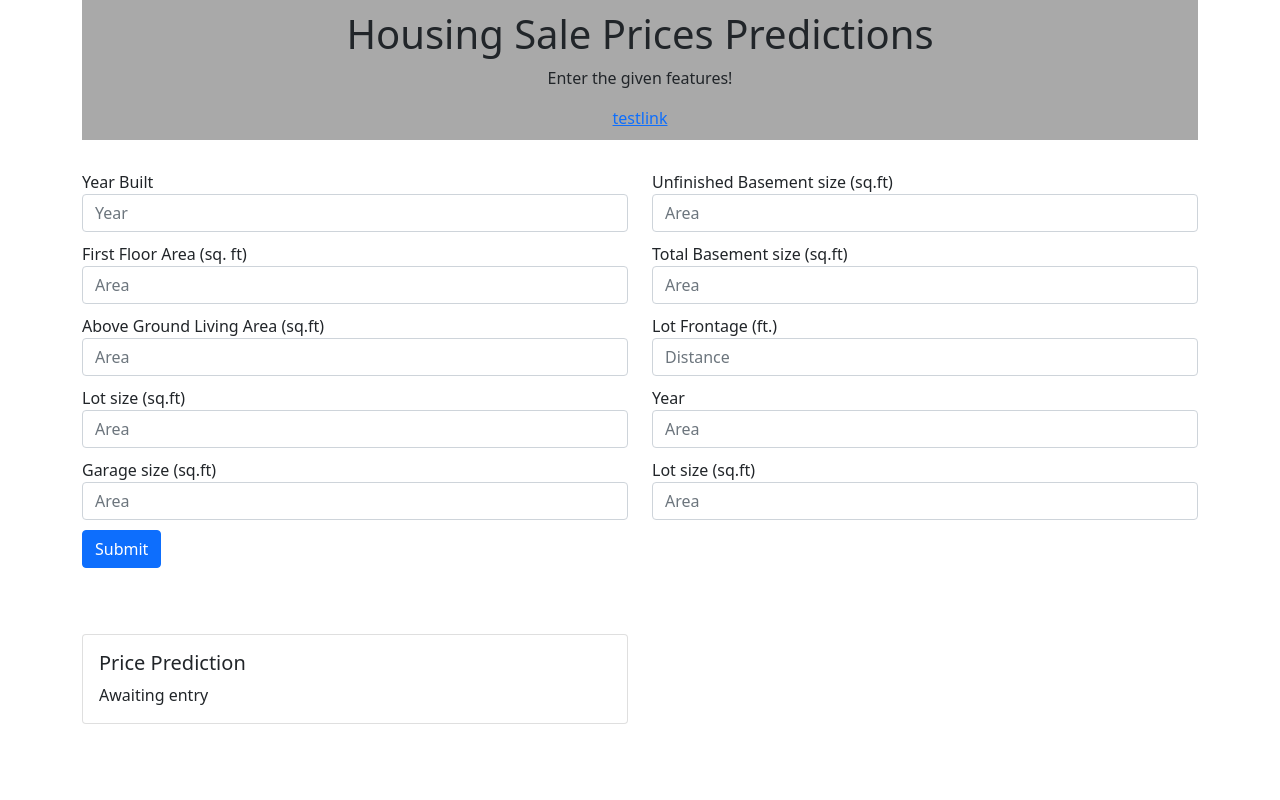
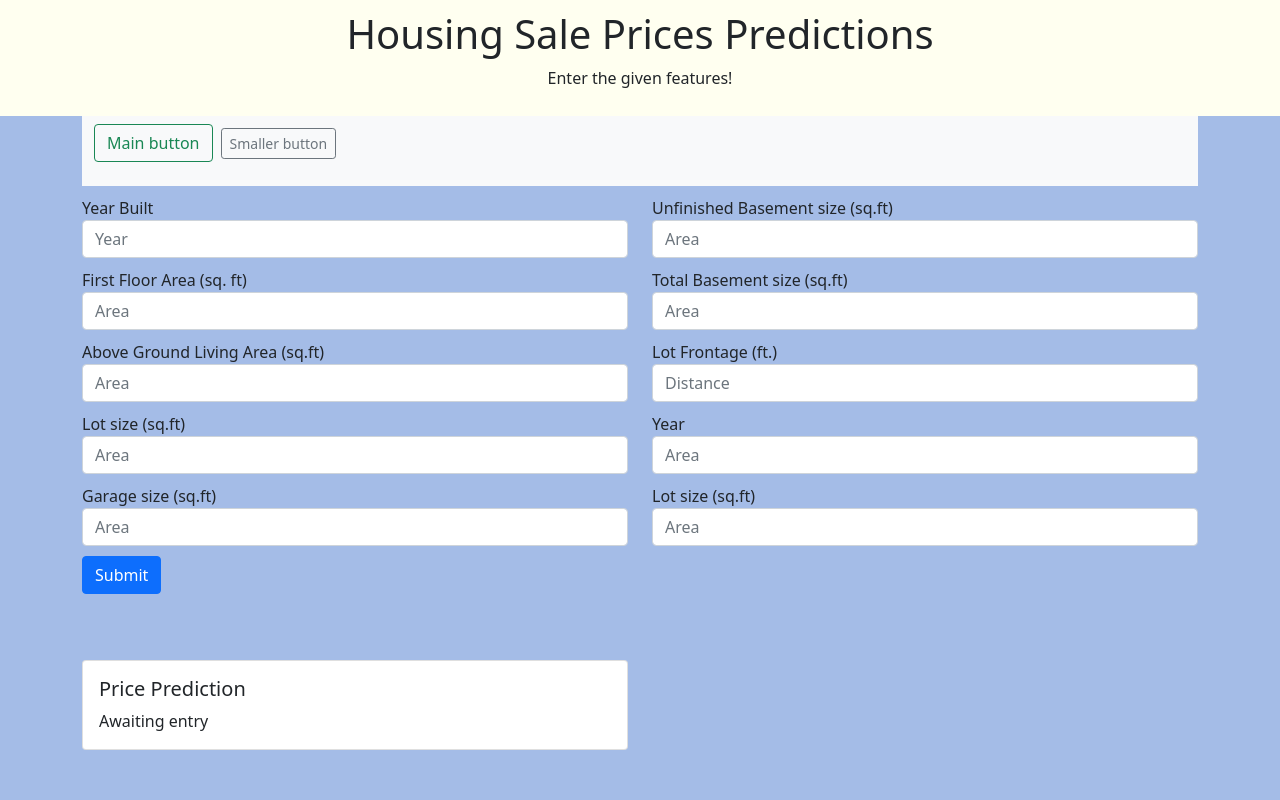
Before and after one commit to lguloy/HousePricingPredictions, a Flask app: page / in a window 1280 px wide. Run offline with Flask 2, Linux system fonts and the light colour scheme; some libraries are stand-ins or nearby versions.

Commit message:
Heroku Files

```diff
--- a/app.py
+++ b/app.py
@@ -26,13 +26,11 @@ app.config['SQLALCHEMY_TRACK_MODIFICATIONS'] = False
 db = SQLAlchemy(app)
 Features = create_classes(db)
 
-@app.route("/")
+@app.route("/", methods=["GET", "POST"])
 def home():
     prices = "Awaiting entry"
-    return render_template("index.html", prices=prices)
 
-@app.route("/send", methods=["GET", "POST"])
-def send():
+
     if request.method == "POST":
         model_input = {"Year Built": request.form["Yearbuilt"],
                        "1stFlrSF" : request.form["1stFlrSF"],
@@ -66,8 +64,46 @@ def send():
 
         return render_template("index.html", prices=predicted_price)
 
-    return render_template("dummy.html")
-
+    return render_template("index.html", prices=prices)
+# =============================================================================
+# @app.route("/send", methods=["GET", "POST"])
+# def send():
+#   if request.method == "POST":
+#         model_input = {"Year Built": request.form["Yearbuilt"],
+#                        "1stFlrSF" : request.form["1stFlrSF"],
+#                        "GrLivArea": request.form["GrLivArea"],
+#                        "LotArea": request.form["LotArea"],
+#                        "GarageArea": request.form["GarageArea"],
+#                        "BsmtUnfSF": request.form["BsmtUnfSF"],
+#                        "TotalBsmtSF": request.form["TotalBsmtSF"],
+#                        "LotFrontage": request.form["LotFrontage"],
+#                        "GarageYrBlt": request.form["GarageYrBlt"],
+#                        "MoSold": request.form["MoSold"]
+#
+#             }
+#
+#         price= model.run_model(model_input)
+#         predicted_price = f'$ {price}'
+#
+#         features = Features(firstflrsf=model_input["1stFlrSF"], \
+#                             grlivarea=model_input["GrLivArea"], \
+#                             lotarea=model_input["LotArea"], \
+#                             garagearea=model_input["GarageArea"], \
+#                            bsmtunfsf=model_input["BsmtUnfSF"], \
+#                             totalbsmtsf=model_input["TotalBsmtSF"], \
+#                             lotfrontage=model_input["LotFrontage"], \
+#                             garageyrblt=model_input["GarageYrBlt"], \
+#                             mosol=model_input["MoSold"], \
+#                             yearbuilt=model_input["Year Built"], \
+#                             saleprice=str(price) )
+#         db.session.add(features)
+#         db.session.commit()
+#
+#         return render_template("index.html", prices=predicted_price)
+#
+#     return render_template("dummy.html")
+#
+# =============================================================================
 
 
 
--- a/static/style.css
+++ b/static/style.css
@@ -1,7 +1,6 @@
 .header_style {
     background-color: darkgrey;
     padding: 10px;
-    margin-bottom: 20px;
 }
 .form_margin{
     margin-top: 10px;
--- a/templates/index.html
+++ b/templates/index.html
@@ -11,15 +11,26 @@
     <link rel="stylesheet" type="text/css" href="../static/style.css">
 </head>
 
-<body>
+<body style="background-color: rgb(164, 188, 231);">
+
+
+
+    <div class="header_style" style="text-align: center; background-color: ivory;">
+        <h1>Housing Sale Prices Predictions</h1>
+        <p>Enter the given features!</p>
+    </div>
+
+
     <div class="container">
-        <div class="header_style" style="text-align: center">
-            <h1>Housing Sale Prices Predictions</h1>
-            <p>Enter the given features!</p>
-            <a href="/send">testlink</a>
-        </div>
+        <nav class="navbar navbar-light bg-light">
+            <form class="container-fluid justify-content-start">
+              <button class="btn btn-outline-success me-2" type="button">Main button</button>
+              <button class="btn btn-sm btn-outline-secondary" type="button">Smaller button</button>
+            </form>
+          </nav>
 
-            <form method="POST" action="/send" role="form", name="houseform">
+
+            <form method="POST" action="/" role="form", name="houseform">
                 <div class="row">
                     <div class="col-md-6">
                         <div class="form-group form_margin">
```
Also changed, not shown: requirements.txt (added, +161 -0 lines), 1 other file.
